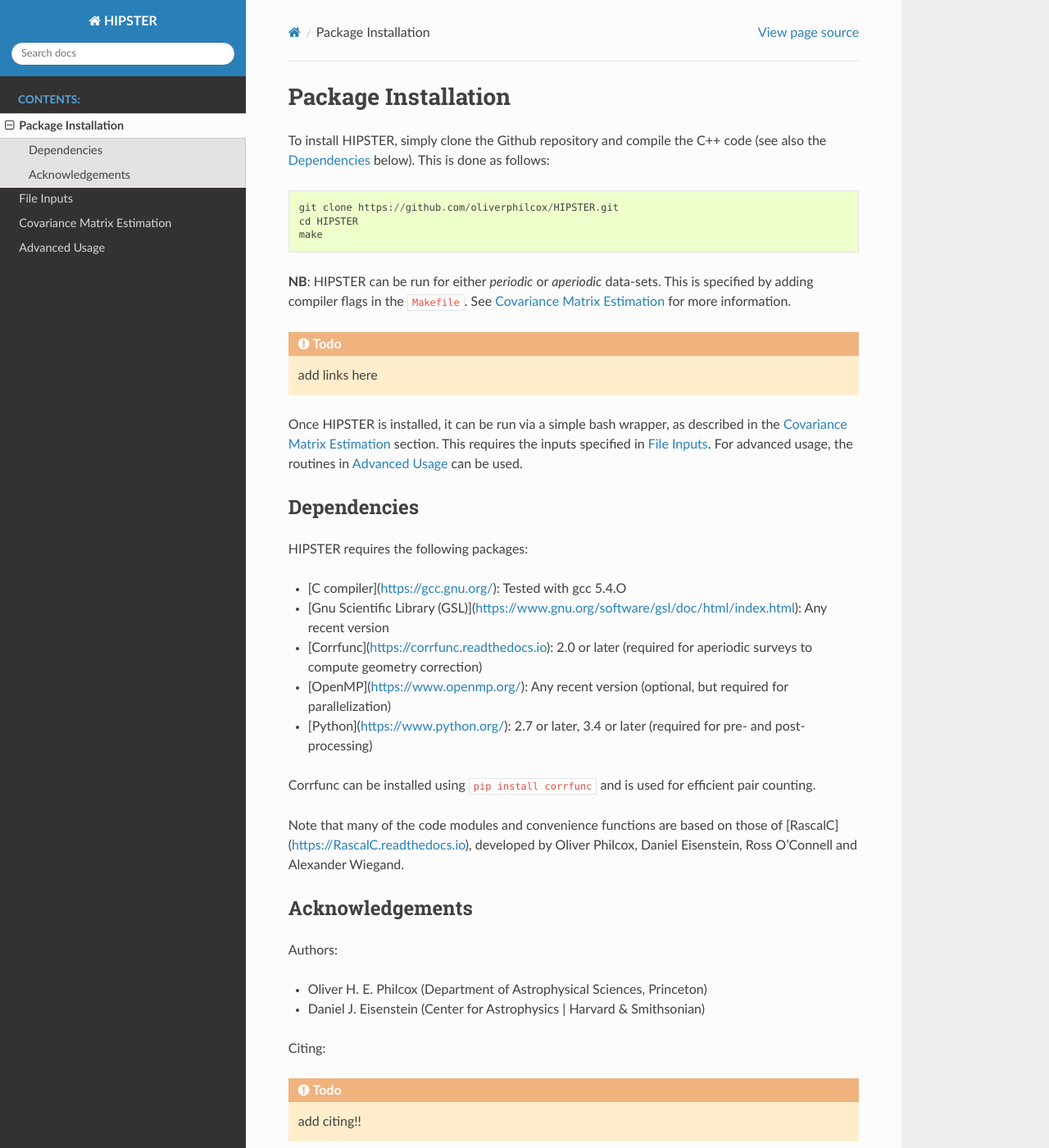
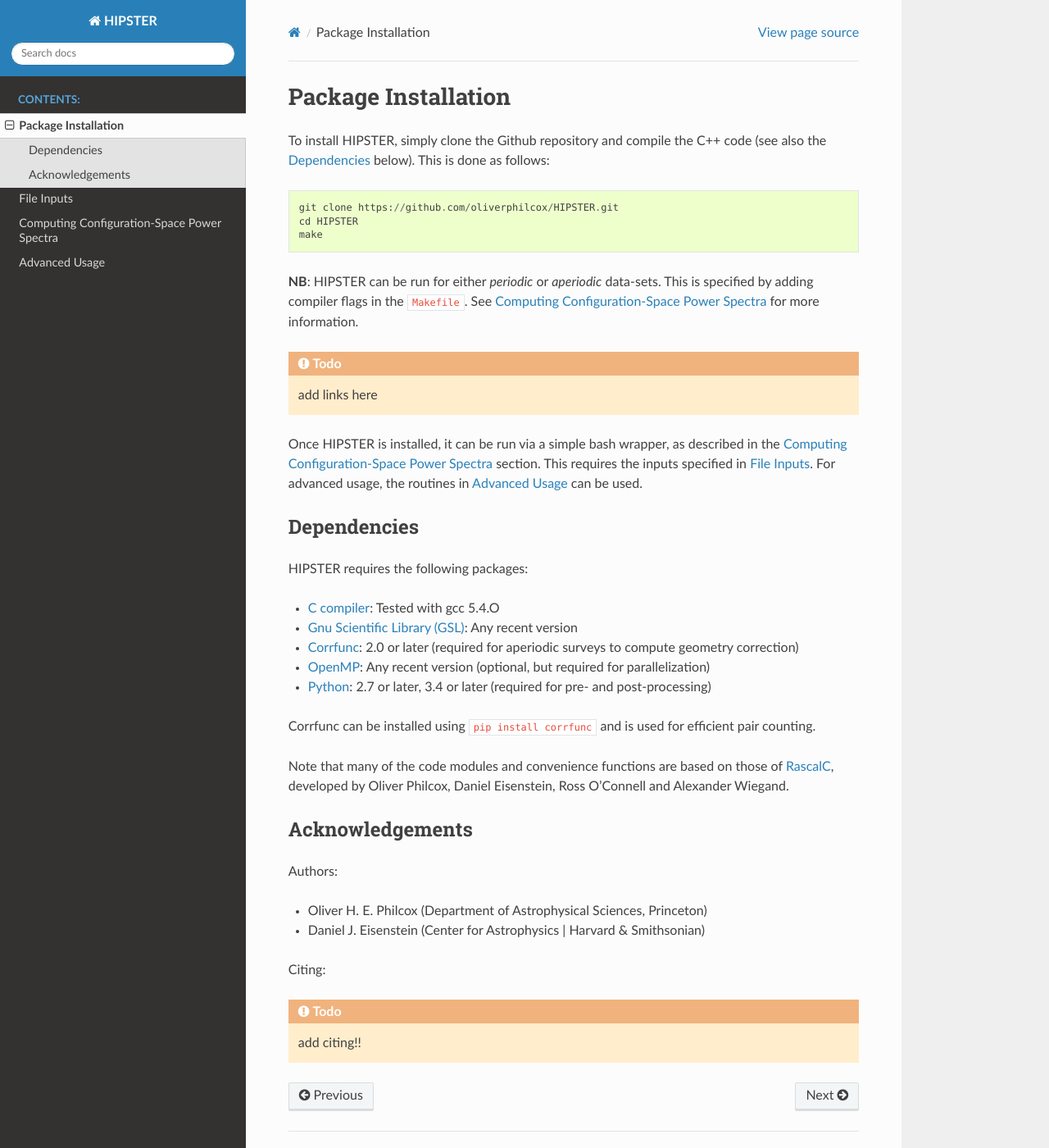
Before and after one commit to oliverphilcox/HIPSTER, a Sphinx documentation site: the page built from docs/usage/installation.rst, in a window 1280 px wide and 1400 px high. Shown: the whole window at 82% size. Built offline with Sphinx 7.4.7 and the Read the Docs theme 2.0.0, drawn with Linux system fonts in a browser that asks for light colours.

```diff
--- a/docs/usage/installation.rst
+++ b/docs/usage/installation.rst
@@ -20,15 +20,15 @@ Dependencies
 
 HIPSTER requires the following packages:
 
-- [C compiler](https://gcc.gnu.org/): Tested with gcc 5.4.O
-- [Gnu Scientific Library (GSL)](https://www.gnu.org/software/gsl/doc/html/index.html): Any recent version
-- [Corrfunc](https://corrfunc.readthedocs.io): 2.0 or later (required for aperiodic surveys to compute geometry correction)
-- [OpenMP](https://www.openmp.org/): Any recent version (optional, but required for parallelization)
-- [Python](https://www.python.org/): 2.7 or later, 3.4 or later (required for pre- and post-processing)
+- `C compiler <https://gcc.gnu.org/>`_: Tested with gcc 5.4.O
+- `Gnu Scientific Library (GSL) <https://www.gnu.org/software/gsl/doc/html/index.html>`_: Any recent version
+- `Corrfunc <https://corrfunc.readthedocs.io>`_: 2.0 or later (required for aperiodic surveys to compute geometry correction)
+- `OpenMP <https://www.openmp.org/>`_: Any recent version (optional, but required for parallelization)
+- `Python <(https://www.python.org/>`_: 2.7 or later, 3.4 or later (required for pre- and post-processing)
 
 Corrfunc can be installed using ``pip install corrfunc`` and is used for efficient pair counting.
 
-Note that many of the code modules and convenience functions are based on those of [RascalC](https://RascalC.readthedocs.io), developed by Oliver Philcox, Daniel Eisenstein, Ross O'Connell and Alexander Wiegand.
+Note that many of the code modules and convenience functions are based on those of `RascalC <https://RascalC.readthedocs.io>`_, developed by Oliver Philcox, Daniel Eisenstein, Ross O'Connell and Alexander Wiegand.
 
 Acknowledgements
 -----------------
```
Also changed, not shown: docs/usage/advanced-usage.rst (+12 -12 lines), docs/usage/basic-usage.rst (+48 -16 lines), 2 other files.
